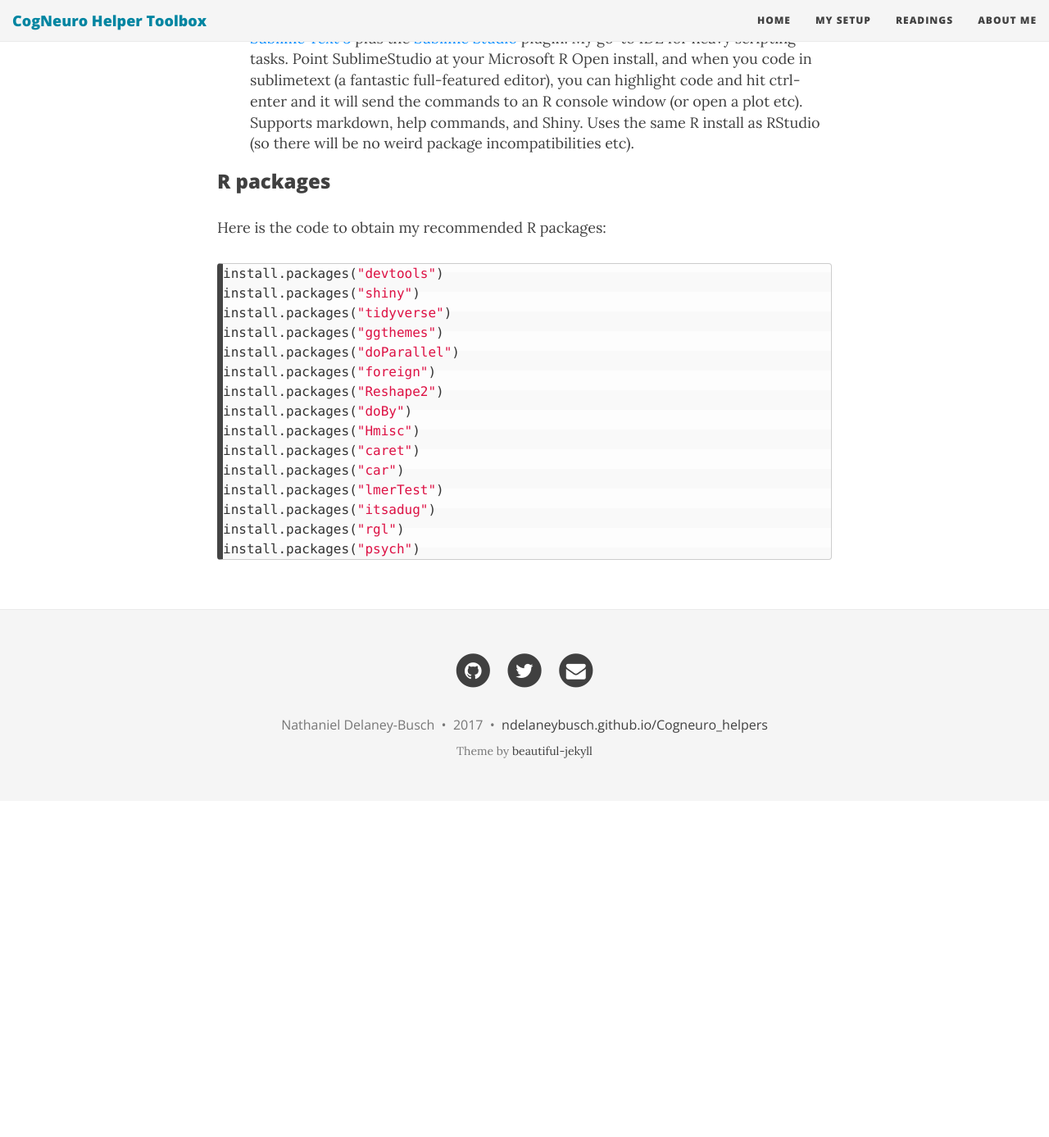
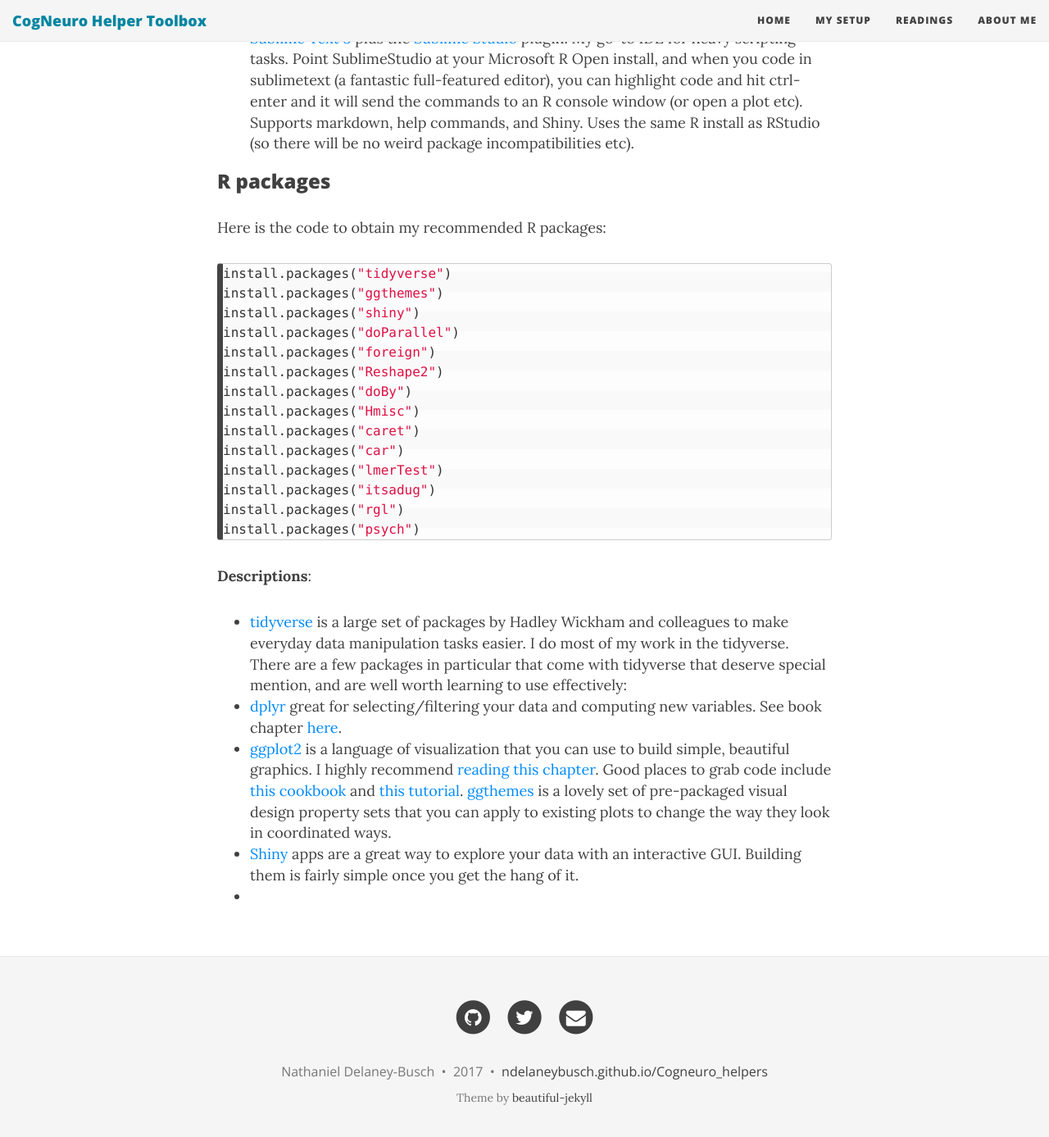
Before and after one commit to ndelaneybusch/Cogneuro_helpers, a Jekyll site: the page built from toolbox.md, in a window 1280 px wide and 1400 px high, scrolled down 1633 px. Shown: the top 1387 px of the window at 82% size. Built offline with Jekyll 4.4.1, drawn with Linux system fonts in a browser that asks for light colours; nearby versions of some CDN libraries; before the commit the page ends 2610 px from its top, so only the background shows below that.

Commit message:
Update toolbox.md

```diff
--- a/toolbox.md
+++ b/toolbox.md
@@ -48,10 +48,9 @@ Nearly all of my explanatory modeling and visualization, along with most of my d
 Here is the code to obtain my recommended R packages:
 
 {% highlight r %}
-install.packages("devtools")
-install.packages("shiny")
 install.packages("tidyverse")
 install.packages("ggthemes")
+install.packages("shiny")
 install.packages("doParallel")
 install.packages("foreign")
 install.packages("Reshape2")
@@ -64,3 +63,10 @@ install.packages("itsadug")
 install.packages("rgl")
 install.packages("psych")
 {% endhighlight %}
+
+__Descriptions__:
+- [tidyverse](https://www.tidyverse.org/packages/) is a large set of packages by Hadley Wickham and colleagues to make everyday data manipulation tasks easier. I do most of my work in the tidyverse. There are a few packages in particular that come with tidyverse that deserve special mention, and are well worth learning to use effectively:
+ - [dplyr](http://dplyr.tidyverse.org) great for selecting/filtering your data and computing new variables. See book chapter [here](http://r4ds.had.co.nz/transform.html#grouped-mutates-and-filters).
+ - [ggplot2]() is a language of visualization that you can use to build simple, beautiful graphics. I highly recommend [reading this chapter](http://r4ds.had.co.nz/data-visualisation.html). Good places to grab code include [this cookbook](http://www.cookbook-r.com/Graphs/) and [this tutorial](http://tutorials.iq.harvard.edu/R/Rgraphics/Rgraphics.html). [ggthemes](https://cran.r-project.org/web/packages/ggthemes/vignettes/ggthemes.html) is a lovely set of pre-packaged visual design property sets that you can apply to existing plots to change the way they look in coordinated ways.
+- [Shiny](https://shiny.rstudio.com) apps are a great way to explore your data with an interactive GUI. Building them is fairly simple once you get the hang of it.
+-
```
